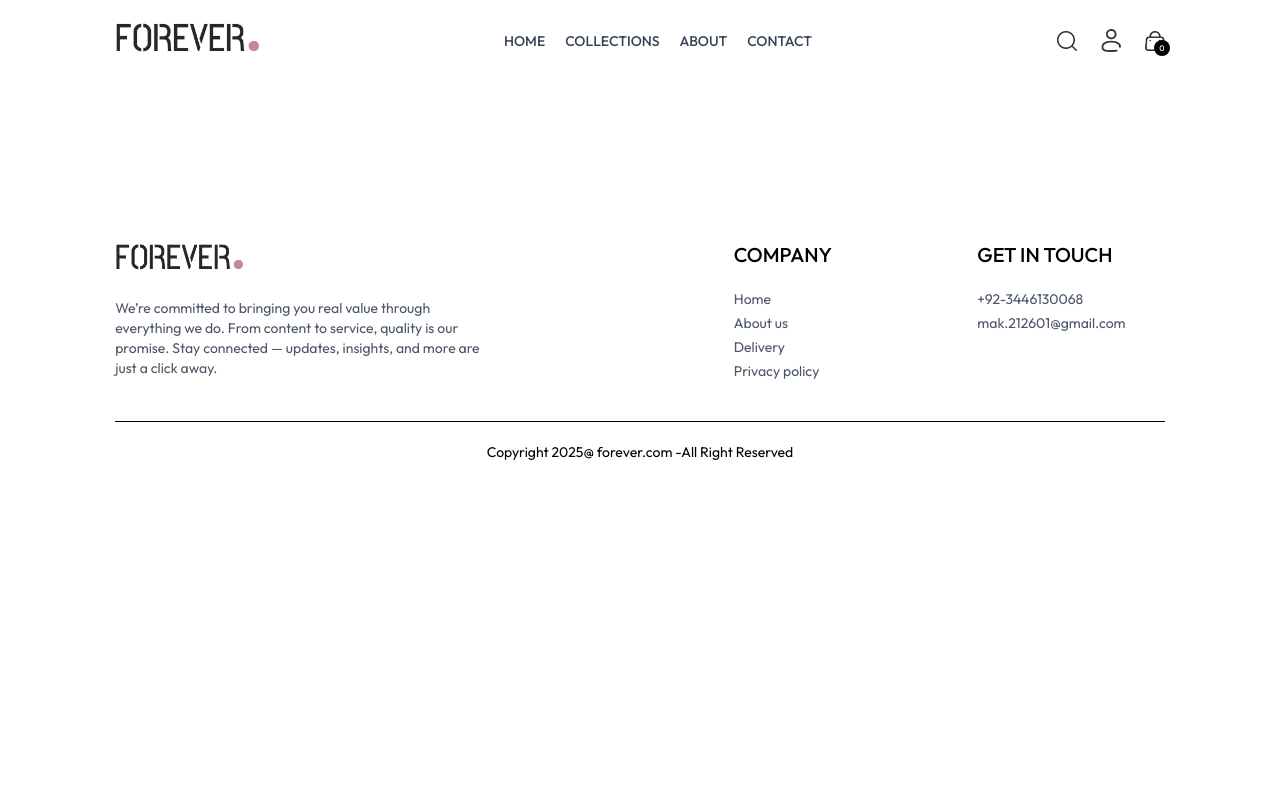
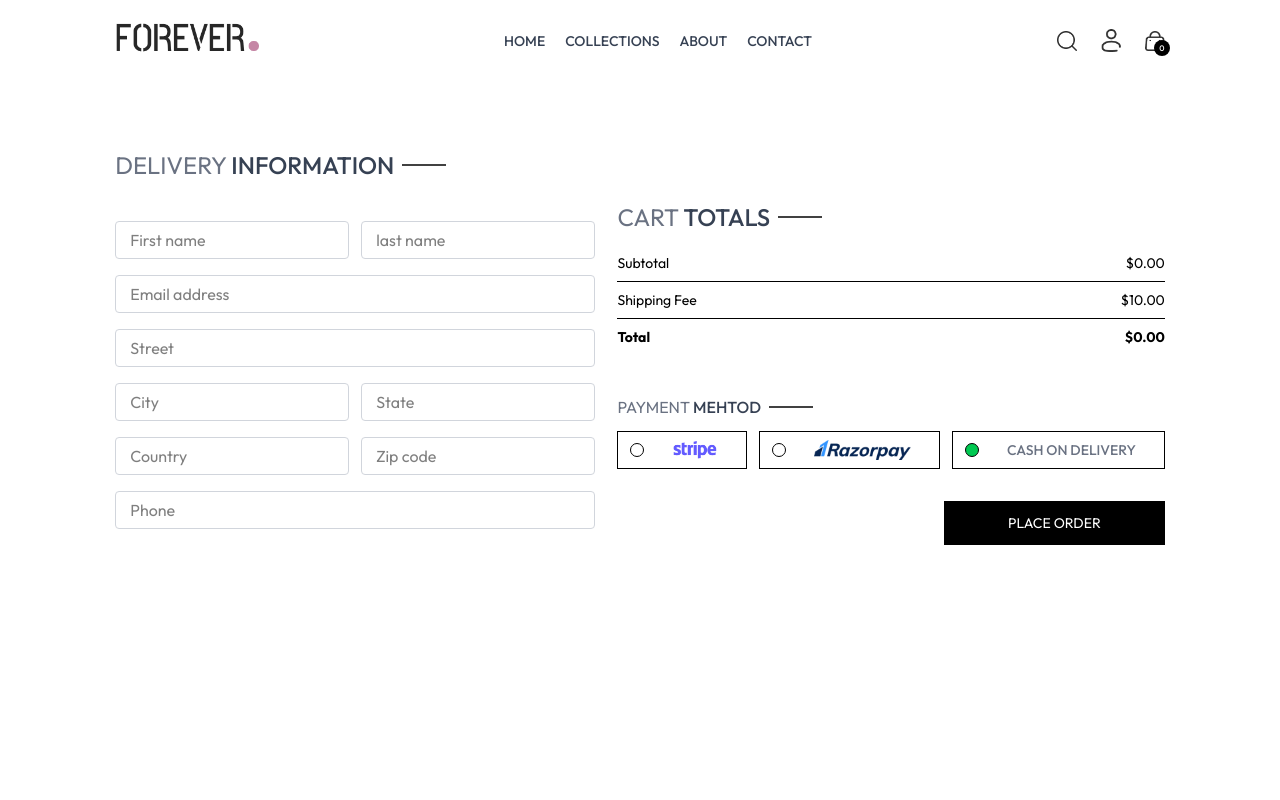
Before and after one commit to Mahmedk77/e-commerce-store, a React (Vite) app: page /placeOrders in a window 1280 px wide. Shown: the top 800 px of the page. Built offline with nearby package versions, Linux system fonts and the light colour scheme.

Commit message:
initial commit

```diff
--- a/src/App.jsx
+++ b/src/App.jsx
@@ -1,6 +1,6 @@
 import { Routes, Route } from 'react-router'
 import { About, Cart, Collection, Contact,
-         Home, Login, Orders, PlaceOrders,
+         Home, Login, Orders, PlaceOrder,
          Product } from './pages/index.js'
 import { Footer, Navbar, Search } from './components'
  import { ToastContainer, toast } from 'react-toastify';
@@ -19,7 +19,7 @@
     <Route path={'/collection'} element={<Collection />}/>
     <Route path={'/contact'} element={<Contact />}/>
     <Route path={'/cart'} element={<Cart />}/>
-    <Route path={'/placeOrders'} element={<PlaceOrders />}/>
+    <Route path={'/placeOrders'} element={<PlaceOrder />}/>
     <Route path={'/product/:id'} element={<Product />}/>
     <Route path={'/login'} element={<Login />}/>
     <Route path={'/orders'} element={<Orders />}/>
--- a/src/components/Navbar.jsx
+++ b/src/components/Navbar.jsx
@@ -33,7 +33,9 @@
             <img onClick={()=>setShowSearch((prev)=>!prev)} src={assets.search_icon} alt="search icon image"  className='w-5 cursor-pointer'/>
             </Link>
             <div className='group relative'>
+                <Link to={'/login'}>
                 <img src={assets.profile_icon} alt="profile icon image" className='w-5 cursor-pointer'/>
+                </Link>
                 <div className='group-hover:block hidden  absolute dropdown-menu right-0 pt-4'>
                     <div className='flex flex-col justify-center items-center bg-slate-100 gap-2 w-36 px-5 py-3 rounded-md  text-gray-700'>
                         <p className='hover:text-black cursor-pointer'>Profile</p>
--- a/src/context/ShopContext.jsx
+++ b/src/context/ShopContext.jsx
@@ -1,6 +1,7 @@
 import { createContext, use, useEffect, useState } from "react";
 import { products } from "../assets/assets.js";
 import { toast } from "react-toastify";
+import { useNavigate } from "react-router";
 
 export const ShopContext = createContext();
 
@@ -8,6 +9,8 @@
     const [showSearch, setShowSearch] = useState(false);
     const [search, setSearch] = useState("");
     const [cartItems, setCartItems] = useState({});
+    const navigate = useNavigate();
+
 
     const addToCart = async (itemId, size) => {
 
@@ -96,7 +99,7 @@
     const value = {
         products, currency, delivery_fee, showSearch, setShowSearch,
         search, setSearch, cartItems, setCartItems, addToCart, getCartCount,
-        updateQuantity, getCartAmount
+        updateQuantity, getCartAmount, navigate,
     }
 
 
--- a/src/pages/Cart.jsx
+++ b/src/pages/Cart.jsx
@@ -5,7 +5,7 @@
 
 const Cart = () => {
 
-  const {products, currency, cartItems, updateQuantity} = useContext(ShopContext);
+  const {products, currency, cartItems, updateQuantity, navigate} = useContext(ShopContext);
   const [cartData, setCartData] = useState([]);
 
   useEffect(() => {
@@ -62,7 +62,7 @@
         <div className='w-full sm:w-[450px]'>
           <CartTotal />
           <div className='w-full text-end'>
-            <button className='bg-black text-white text-sm my-8 px-8 py-3 cursor-pointer' >
+            <button onClick={()=>navigate('./placeOrders') } className='bg-black text-white text-sm my-8 px-8 py-3 cursor-pointer' >
               PROCEED TO CHECKOUT
             </button>
           </div>
--- a/src/pages/Login.jsx
+++ b/src/pages/Login.jsx
@@ -1,10 +1,38 @@
-import React from 'react'
+import React, { useState } from 'react'
 
 const Login = () => {
+
+  const [currentState, setCurrentState] = useState('Sign Up');
+
+  const onSubmitHandler = async (event) => { //To prevent reloads on submission
+    event.preventDefault();
+  }
+
   return (
-    <div>
-
-    </div>
+    <form onSubmit={onSubmitHandler} className='flex flex-col items-center w-[90%] sm:max-w-96 m-auto mt-14 gap-4 text-gray-800'>
+        <div className='inline-flex items-center gap-2 mb-2 mt-10'>
+          <p className='prata-regular text-3xl'> {currentState} </p>
+          <hr className='border-none h-[1.5px] w-8 bg-gray-800'/>
+        </div>
+        {
+        currentState === "Login" ? null : <input type="text" className='w-full px-3 py-2 border border-gray-800' placeholder="User name" required="true" />
+        }
+        <input type="email" className='w-full px-3 py-2 border border-gray-800' placeholder="Email" required="true" />
+        <input type="password" className='w-full px-3 py-2 border border-gray-800' placeholder="Password" required="true" />
+        <div className='w-full flex justify-between text-sm mt-[-8px]'>
+          <p className='cursor-pointer'>Forgot your password?</p>
+          {
+            currentState === "Login"
+            ? <p onClick={() => setCurrentState("Sign Up")} className='cursor-pointer'>Create account </p>
+            : <p onClick={() => setCurrentState("Login")} className='cursor-pointer'>Login Here </p>
+          }
+        </div>
+        <button type='submit' className='bg-black text-white font-light px-8 py-2 mt-4 cursor-pointer'>
+          {
+            currentState === "Login" ? "Sign In" : "Sign Up"
+          }
+        </button>
+    </form>
   )
 }
 
--- a/src/pages/Orders.jsx
+++ b/src/pages/Orders.jsx
@@ -1,8 +1,44 @@
-import React from 'react'
+import React, { useContext } from 'react'
+import { ShopContext } from '../context/ShopContext'
+import { Title } from '../components';
 
 const Orders = () => {
+  const {products, currency} = useContext(ShopContext);
+
   return (
-    <div>
+    <div className='border-t pt-16'>
+      <div className='text-2xl'>
+        <Title text1={'MY'} text2={"ORDERS"} />
+      </div>
+      <div>
+        {
+          products.slice(1,4).map((item, idx) => (
+            <div key={idx} className='py-4 border-t border-b text-gray-700 flex flex-col md:flex-row md:items-center md:justify-between gap-4 '>
+              <div className='flex items-start gap-6 text-sm'>
+                <img src={item.image[0]} alt="item image at orders page" className='w-16 sm:w-20' />
+                <div>
+                  <p className='sm:text-base font-medium'> {item.name} </p>
+                  <div className='flex items-center gap-3 mt-2 text-base text-gray-700'>
+                    <p className='text-lg'> {currency}{item.price} </p>
+                    <p>Quantity: 1</p>
+                    <p>Size: M</p>
+                  </div>
+                  <p>
+                    Date: <span className='text-gray-400'>25, july 2025 </span>
+                  </p>
+                </div>
+              </div>
+              <div className='md:w-1/2 flex justify-between'>
+                  <div className='flex items-center gap-2'>
+                    <p className='min-w-2 h-2 rounded-full bg-green-500'></p>
+                    <p className='text-sm md:text-base'>Ready to Ship</p>
+                  </div>
+                  <button className='border px-4 py-2 text-sm font-medium rounded-sm cursor-pointer'>Track Order</button>
+              </div>
+            </div>
+          ))
+        }
+      </div>
 
     </div>
   )
--- a/src/pages/PlaceOrder.jsx
+++ b/src/pages/PlaceOrder.jsx
@@ -1,19 +1,69 @@
-import React from 'react'
+import React, { useContext, useState } from 'react'
 import Title from '../components/Title'
+import CartTotal from '../components/CartTotal'
+import { assets } from '../assets/assets'
+import { ShopContext } from '../context/ShopContext'
 
 const PlaceOrder = () => {
+
+    const [method, setMethod] = useState("cod");
+    const {navigate} = useContext(ShopContext);
+
+
   return (
     <div className='flex flex-col sm:flex-row justify-between gap-4 pt-5 sm:pt-14 min-h-[80vh]'>
         {/* ----------LEFT SIDE-------------------- */}
         <div className='flex flex-col gap-4 w-full sm:max-w-[480px]'>
-            <div className='text-xl sm:*:text-2xl my-3'>
-                <Title text1={"DELEIVERY"} text2={"INFORMATION"} />
+            <div className='text-xl sm:text-2xl my-3'>
+                <Title text1={"DELIVERY"} text2={"INFORMATION"} />
             </div>
             <div className='flex gap-3'>
+                <input className='border border-gray-300 rounded py-1.5 px-3.5 w-full' type="text" placeholder='First name'/>
+                <input className='border border-gray-300 rounded py-1.5 px-3.5 w-full' type="text" placeholder='last name'/>
+            </div>
+            <input className='border border-gray-300 rounded py-1.5 px-3.5 w-full' type="text" placeholder='Email address'/>
+            <input className='border border-gray-300 rounded py-1.5 px-3.5 w-full' type="text" placeholder='Street'/>
+            <div className='flex gap-3'>
+                <input className='border border-gray-300 rounded py-1.5 px-3.5 w-full' type="text" placeholder='City'/>
+                <input className='border border-gray-300 rounded py-1.5 px-3.5 w-full' type="text" placeholder='State'/>
+            </div>
+             <div className='flex gap-3'>
+                <input className='border border-gray-300 rounded py-1.5 px-3.5 w-full' type="text" placeholder='Country'/>
+                <input className='border border-gray-300 rounded py-1.5 px-3.5 w-full' type="number" placeholder='Zip code'/>
+            </div>
+            <input className='border border-gray-300 rounded py-1.5 px-3.5 w-full' type="number" placeholder='Phone'/>
+        </div>
+        {/* -------------RIGHT SIDE--------------- */}
+        <div className='mt-8'>
+            <div className='mt-8 min-w-80'>
+                <CartTotal />
+            </div>
 
+            <div className='mt-12'>
+                <Title text1={"PAYMENT"} text2={"MEHTOD"} />
+                {/* ---------------PAYMENT METHOD SELECTION--------------------- */}
+                <div className='flex gap-3 flex-col lg:flex-row'>
+                    <div onClick={() => setMethod("stripe")} className='flex items-center gap-3 border p-2 px-3 cursor-pointer'>
+                        <p  className={`min-w-3.5 h-3.5 border rounded-full ${method == "stripe" ? "bg-green-500" : ""}`}></p>
+                        <img   className='h-5 mx-4' src={assets.stripe_logo} alt="stripe payment logo at place order" />
+                    </div>
+                    <div onClick={() => setMethod("razor")} className='flex items-center gap-3 border p-2 px-3 cursor-pointer'>
+                        <p className={`min-w-3.5 h-3.5 border rounded-full ${method == "razor" ? "bg-green-500" : ""}`}></p>
+                        <img className='h-5 mx-4' src={assets.razorpay_logo} alt="stripe payment logo at place order" />
+                    </div>
+                    <div onClick={() => setMethod("cod")}  className='flex items-center gap-3 border p-2 px-3 cursor-pointer'>
+                        <p className={`min-w-3.5 h-3.5 border rounded-full ${method == "cod" ? "bg-green-500" : ""}`}></p>
+                        <p className='text-gray-500 text-sm font-medium mx-4' >CASH ON DELIVERY</p>
+                    </div>
+                </div>
+                <div className='w-full text-end mt-8'>
+                    <button onClick={() => navigate("/orders")} className='bg-black text-white px-16 py-3 text-sm cursor-pointer'>
+                        PLACE ORDER
+                    </button>
+
+                </div>
             </div>
         </div>
-
     </div>
   )
 }
```
